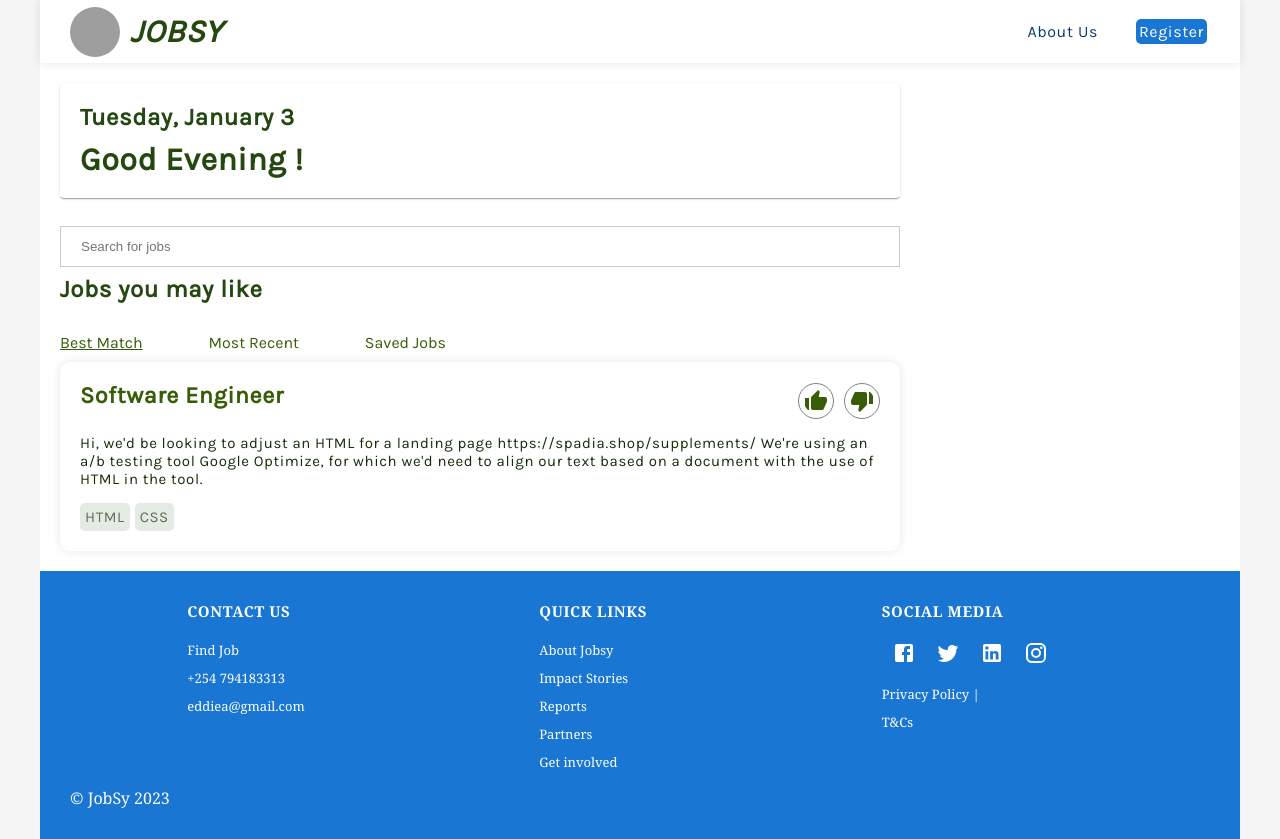
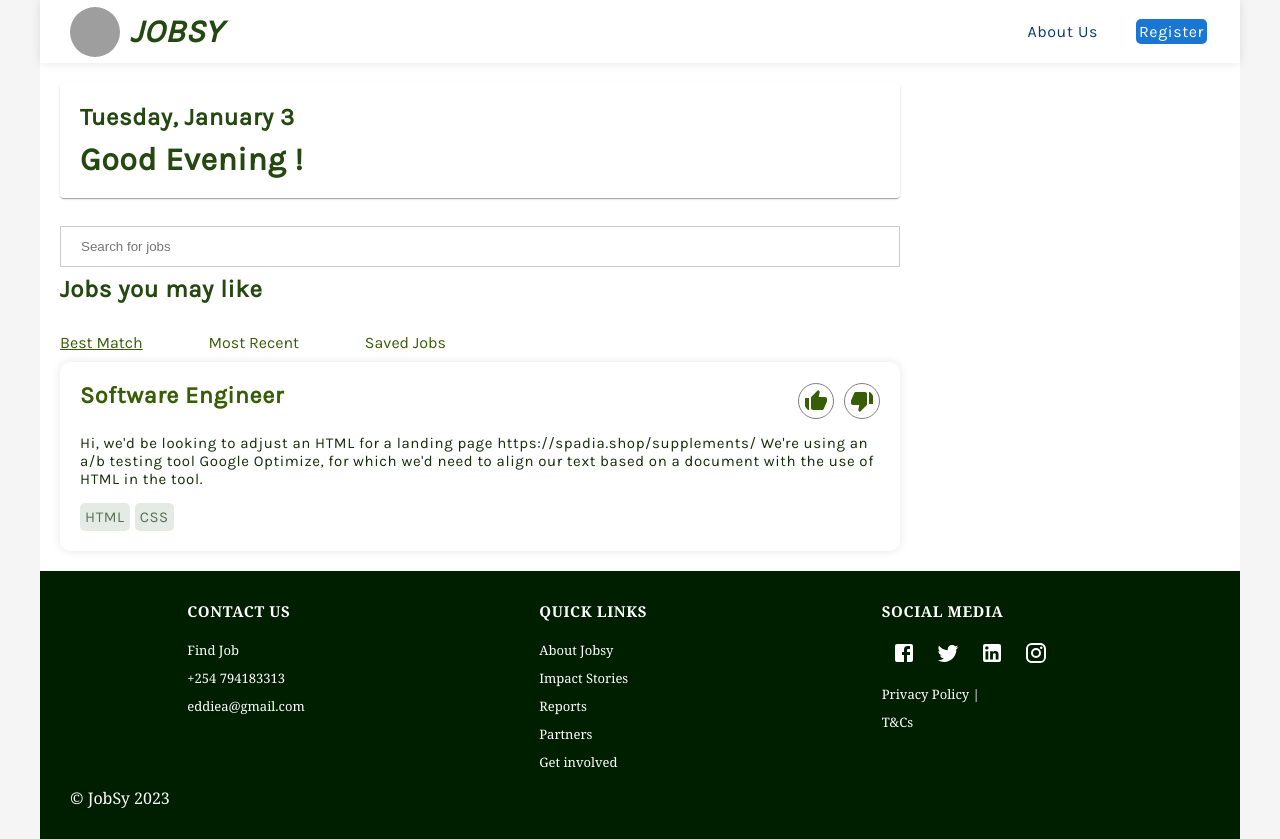
Before and after one commit to eddiemuhoro/job-app, a React (Create React App) app: page / in a window 1280 px wide. Built offline with nearby package versions, Linux system fonts and the light colour scheme; grey boxes are pictures that could not be loaded.

Commit message:
footer background color change

```diff
--- a/src/components/Footer/footer.css
+++ b/src/components/Footer/footer.css
@@ -1,6 +1,6 @@
 
 footer{
-    background: #1976d2;
+    background: #001e00;
     position: relative;
     font-family: Cambria, Cochin, Georgia, Times, 'Times New Roman', serif;
     padding: 30px;
```
